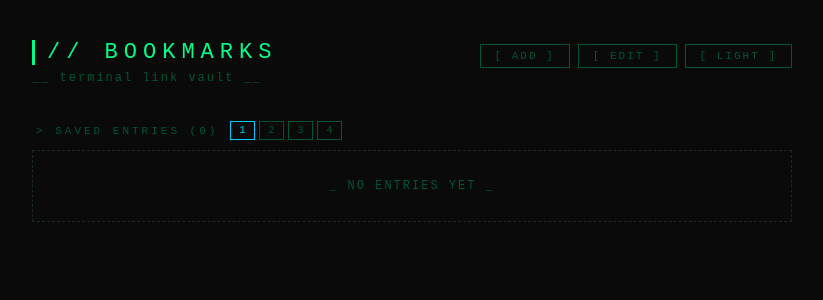
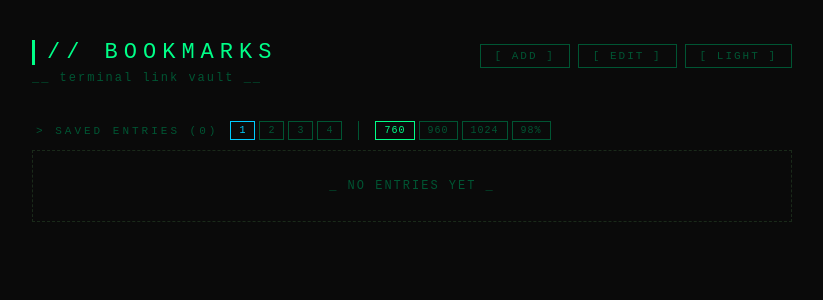
Before and after one commit to Evlos/portal, a Flask app: page / in a window 1280 px wide. Shown: the top 300 px of the page, without its empty margins (228-1051 px from the left). Run offline with Flask 3, Linux system fonts and the light colour scheme; data that the repository does not hold is empty.

Commit message:
[#] templates/index.html

```diff
--- a/templates/index.html
+++ b/templates/index.html
@@ -405,6 +405,28 @@
   .btn-col:hover { border-color: var(--dim); color: var(--dim); }
   .btn-col.active { border-color: var(--blue); color: var(--blue); }
 
+  /* Width toggle buttons */
+  .width-btns {
+    display: flex;
+    gap: 4px;
+    margin-left: 16px;
+    border-left: 1px solid var(--muted);
+    padding-left: 16px;
+  }
+  .btn-width {
+    background: transparent;
+    border: 1px solid var(--muted);
+    color: var(--muted);
+    font-family: inherit;
+    font-size: 10px;
+    letter-spacing: 1px;
+    padding: 3px 8px;
+    cursor: pointer;
+    transition: border-color .15s, color .15s;
+  }
+  .btn-width:hover { border-color: var(--dim); color: var(--dim); }
+  .btn-width.active { border-color: var(--green); color: var(--green); }
+
   /* list-header row: align items in one line */
   .list-header-row {
     display: flex;
@@ -469,6 +491,12 @@
       <button class="btn-col" id="btn-col-2" onclick="setColumns(2)">2</button>
       <button class="btn-col" id="btn-col-3" onclick="setColumns(3)">3</button>
       <button class="btn-col" id="btn-col-4" onclick="setColumns(4)">4</button>
+    </div>
+    <div class="width-btns" id="width-btns">
+      <button class="btn-width" id="btn-w-760" onclick="setWidth('760px')">760</button>
+      <button class="btn-width" id="btn-w-960" onclick="setWidth('960px')">960</button>
+      <button class="btn-width" id="btn-w-1024" onclick="setWidth('1024px')">1024</button>
+      <button class="btn-width" id="btn-w-98pct" onclick="setWidth('98%')">98%</button>
     </div>
   </div>
 
@@ -585,6 +613,26 @@ function setColumns(n, fromEdit) {
   if (!fromEdit) localStorage.setItem("bm_cols", n);
 }
 
+/* ── Container Width ── */
+const WIDTH_OPTIONS = {
+  '760px':  'btn-w-760',
+  '960px':  'btn-w-960',
+  '1024px': 'btn-w-1024',
+  '98%':    'btn-w-98pct'
+};
+let currentWidth = '760px';
+
+function setWidth(w) {
+  currentWidth = w;
+  const containerEl = document.querySelector('.container');
+  if (containerEl) containerEl.style.maxWidth = w;
+  Object.entries(WIDTH_OPTIONS).forEach(([val, id]) => {
+    const b = document.getElementById(id);
+    if (b) b.classList.toggle('active', val === w);
+  });
+  localStorage.setItem('bm_width', w);
+}
+
 /* ── Restore saved preferences ── */
 (function() {
   const savedTheme = localStorage.getItem("bm_theme");
@@ -598,6 +646,12 @@ function setColumns(n, fromEdit) {
   if (savedCols >= 1 && savedCols <= 4) {
     currentCols = savedCols;
     setColumns(savedCols);
+  }
+  const savedWidth = localStorage.getItem("bm_width");
+  if (savedWidth && WIDTH_OPTIONS.hasOwnProperty(savedWidth)) {
+    setWidth(savedWidth);
+  } else {
+    setWidth('760px');
   }
 })();
 
```
